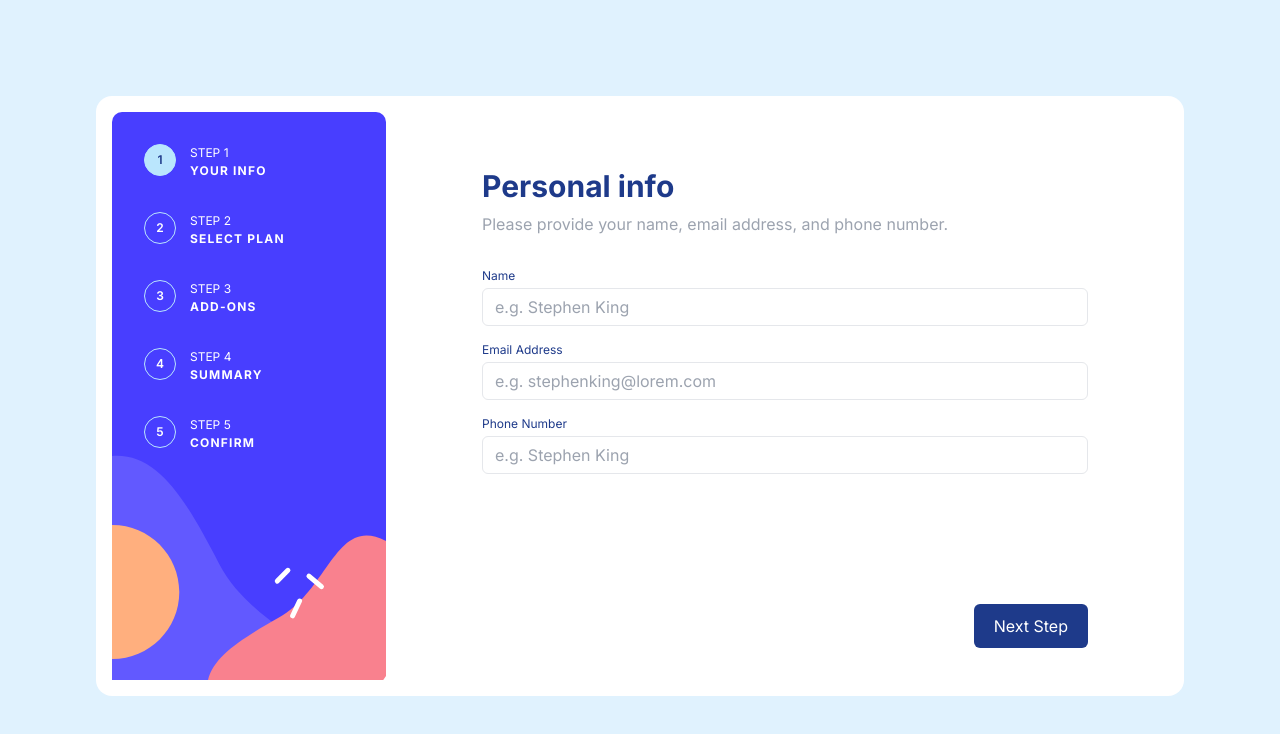
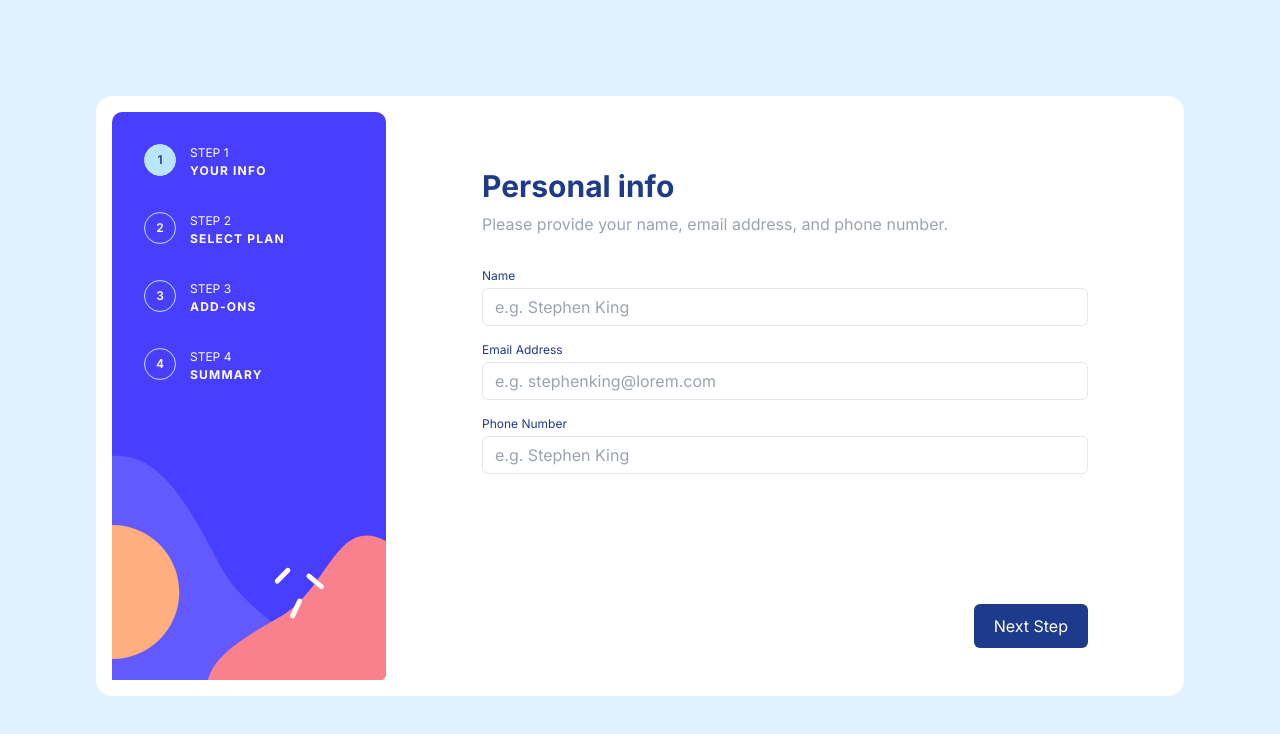
Before and after one commit to dominikrubroeder/multi-step-form, a Next.js app: page / in a window 1280 px wide. Shown: the top 734 px of the page. Built offline with nearby package versions, Linux system fonts and the light colour scheme.

Commit message:
Hide Confirmation step page from Sidebar navigation

```diff
--- a/src/components/Sidebar.tsx
+++ b/src/components/Sidebar.tsx
@@ -11,7 +11,9 @@ export default function Sidebar() {
         {steps.map((step, index) => (
           <div
             key={index + 1}
-            className="flex gap-3.5 text-white cursor-pointer"
+            className={`flex gap-3.5 text-white cursor-pointer ${
+              index + 1 === steps.length ? "opacity-0 invisible" : ""
+            }`}
             onClick={() => evaluateNextStep(index + 1)}
           >
             <div
```
